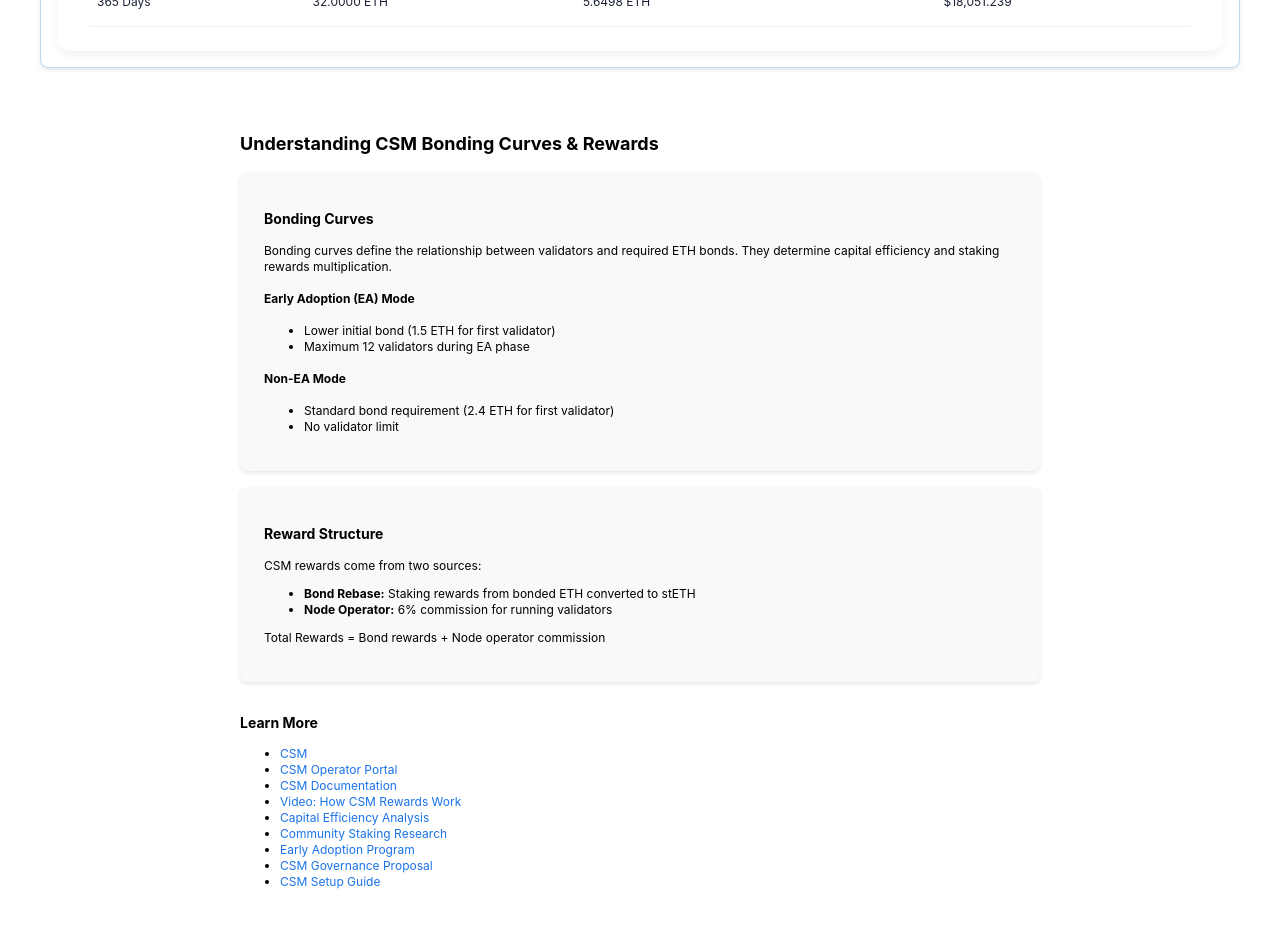
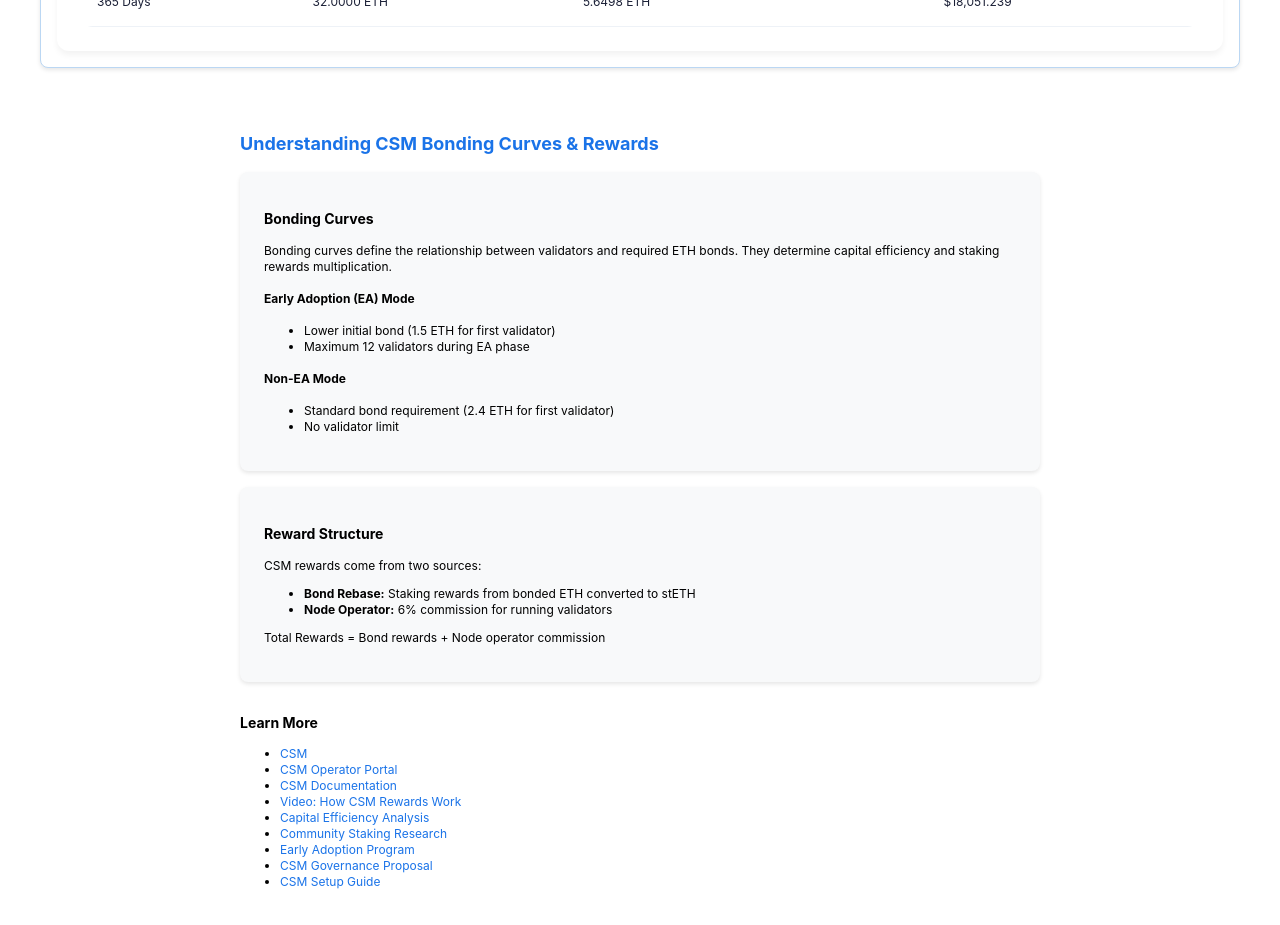
Before and after one commit to kayvee-x/lido-csm, a React (Create React App) app: page / in a window 1280 px wide. Shown: the part 1660-2585 px from the top of the page. Built offline with nearby package versions, Linux system fonts and the light colour scheme; no server answers.

Commit message:
style update

```diff
--- a/src/app.css
+++ b/src/app.css
@@ -402,6 +402,9 @@
   margin: 2rem auto;
   padding: 0 1rem;
 }
+.info-section h2 {
+  color: #1a73e8;
+}
 
 .info-card {
   background: #f8f9fa;
```
